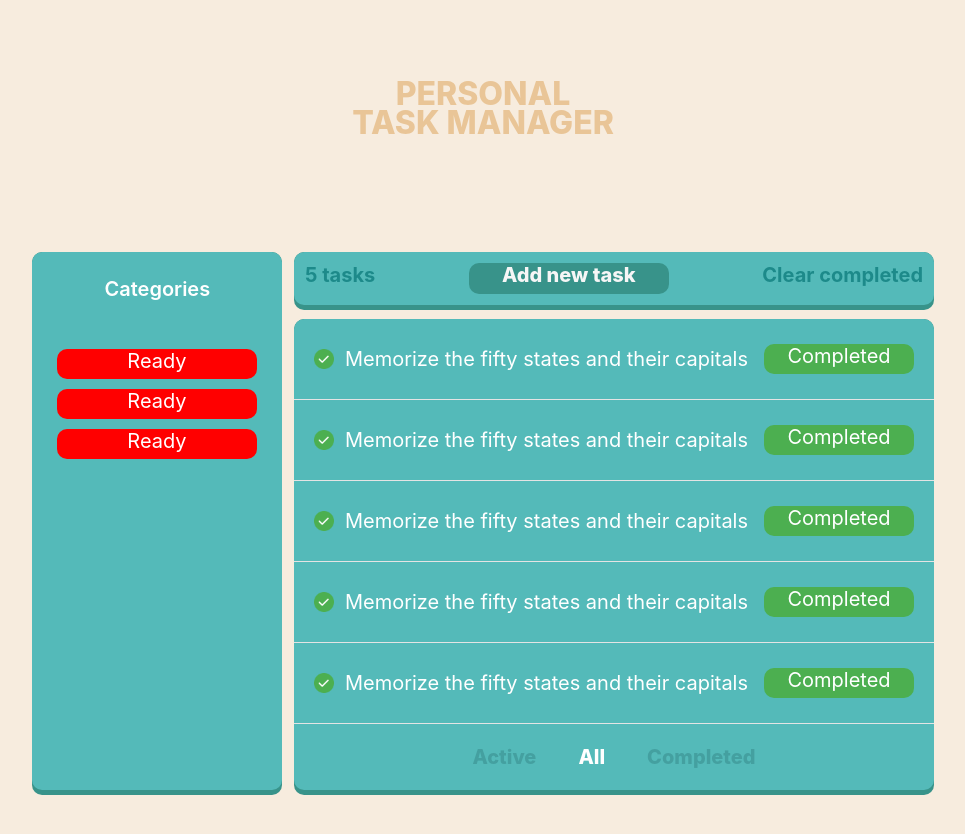
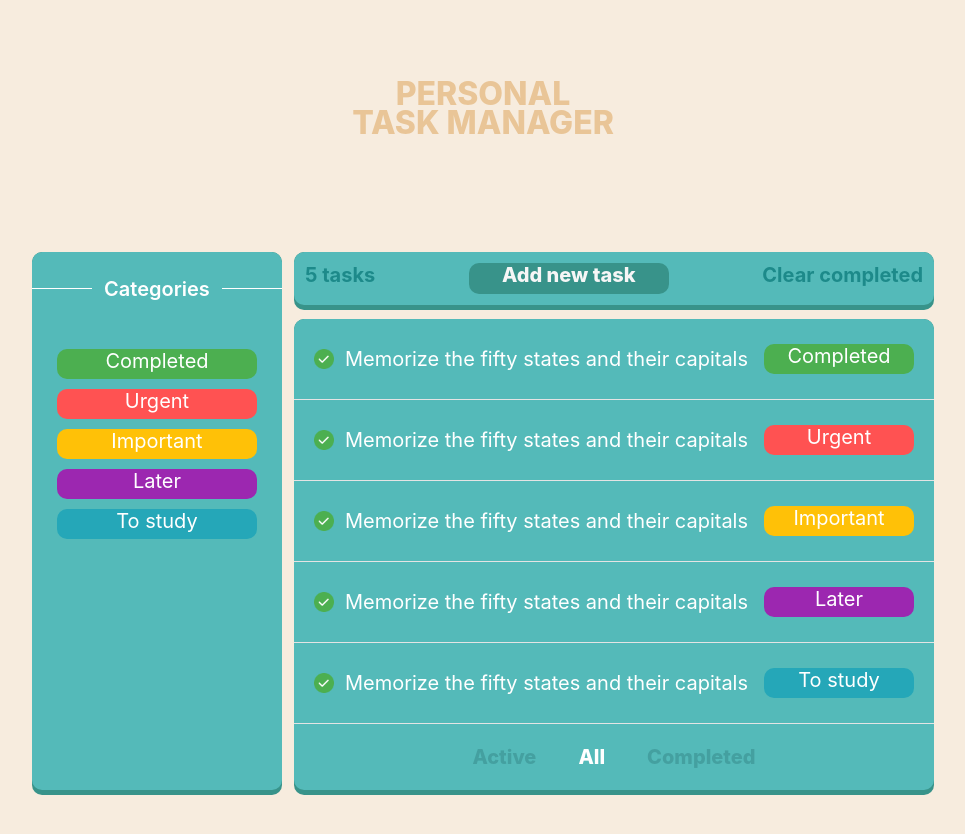
Before and after one commit to nbespalovv/nbespalovv_web, a React (Create React App) app: page / in a window 1280 px wide. Shown: the top 834 px of the page, without its empty margins (157-1122 px from the left). Built offline with nearby package versions, Linux system fonts and the light colour scheme.

Commit message:
Frontend semidone

```diff
--- a/src/App.css
+++ b/src/App.css
@@ -113,9 +113,7 @@ body {
 }
 
 .job-categories-title {
-    width: 105px;
     color: #FFF;
-    margin-top: 25px;
     font-size: 20px;
     font-style: normal;
     font-weight: 600;
@@ -140,6 +138,72 @@ body {
     background-color: #38938A;
 }
 
+.job-categories-title-wrapper {
+    width: 100%;
+    display: flex;
+    justify-content: space-between;
+    align-items: center;
+    margin-top: 25px;
+}
+
+.job-create-task-module {
+    width: 500px;
+    height: 450px;
+    border-radius: 10px;
+    border: 2px solid #FFF;
+    background: #54BAB9;
+}
+.job-create-task-title-wrapper {
+    width: 100%;
+    display: flex;
+    justify-content: center;
+    margin-top: 25px;
+    flex-direction: column;
+    align-items: center;
+}
+
+.job-create-task-title {
+    color: #FFF;
+    font-size: 20px;
+    font-style: normal;
+    font-weight: 700;
+    line-height: normal;
+}
+
+.job-input {
+    margin-top: 18px;
+    width: 420px;
+    height: 40px;
+    border-radius: 10px;
+    background: #FFF;
+    display: flex;
+    flex-direction: column;
+    justify-content: center;
+    padding-left: 8px;
+}
+
+.job-input-title {
+    width: 402px;
+    color: #858585;
+    font-size: 20px;
+    font-style: normal;
+    font-weight: 400;
+    border: none;
+    outline: none;
+
+}
+
+.job-input-title:focus {
+    border: none;
+    outline: none;
+}
+
+.horizontal-line {
+    height: 1px;
+    width: 60px;
+    background-color: white;
+}
+
 article {
     display: flex;
     justify-content: center;
@@ -161,3 +225,10 @@ footer {
     display: flex;
     min-height: 250px;
 }
+
+.dialog {
+    position: fixed;
+    top: 50%;
+    left: 50%;
+    transform: translate(-50%) translateY(-50%);
+}
--- a/src/App.js
+++ b/src/App.js
@@ -1,9 +1,13 @@
 import './App.css';
-import React from "react";
+import React, {useState} from "react";
 import JobModule from "./components/JobModule";
 import JobCategoriesModule from "./components/JobCategoriesModule";
+import JobCreateModule from "./components/JobCreateModule";
+import NewJobDialog from "./components/NewJobDialog";
 
 function App() {
+    const [isOpen, setOpen] = useState(false)
+
     return (
         <div className="App">
             <header>
@@ -14,11 +18,11 @@ function App() {
 
             <article>
                 <JobCategoriesModule/>
-                <JobModule/>
+                <JobModule onCreateTaskClick={() => setOpen(true)}/>
+                <NewJobDialog isOpen={isOpen} onClose={() => setOpen(false)}/>
             </article>
 
             <footer>
-
             </footer>
         </div>
     );
--- /dev/null
+++ b/src/components/JobCreateModule.jsx
@@ -0,0 +1,9 @@
+import JobCreate from "./job-create/JobCreate";
+
+const JobCreateModule = (props) => (
+    <div className={"job-create-task-module"}>
+        <JobCreate/>
+    </div>
+)
+
+export default JobCreateModule;
--- a/src/components/JobModule.jsx
+++ b/src/components/JobModule.jsx
@@ -4,7 +4,7 @@ import React from "react";
 
 const JobModule = (props) => (
     <div className={"job-module"}>
-        <JobListTitle/>
+        <JobListTitle onCreateTaskClick={props.onCreateTaskClick}/>
         <JobList items={[
             {
                 "state": "Completed",
@@ -12,23 +12,23 @@ const JobModule = (props) => (
                 "title": "Memorize the fifty states and their capitals"
             },
             {
-                "state": "Completed",
-                "color": "#4CAF50",
+                "state": "Urgent",
+                "color": "#FF5252",
                 "title": "Memorize the fifty states and their capitals"
             },
             {
-                "state": "Completed",
-                "color": "#4CAF50",
+                "state": "Important",
+                "color": "#FFC107",
                 "title": "Memorize the fifty states and their capitals"
             },
             {
-                "state": "Completed",
-                "color": "#4CAF50",
+                "state": "Later",
+                "color": "#9C27B0",
                 "title": "Memorize the fifty states and their capitals"
             },
             {
-                "state": "Completed",
-                "color": "#4CAF50",
+                "state": "To study",
+                "color": "#25A7B8",
                 "title": "Memorize the fifty states and their capitals"
             }
         ]}/>
--- /dev/null
+++ b/src/components/NewJobDialog.jsx
@@ -0,0 +1,16 @@
+import JobCreateModule from "./JobCreateModule";
+import React from "react";
+
+const NewJobDialog = (props) => {
+
+    if(!props.isOpen)
+        return
+
+    return (
+        <div className={"dialog"}>
+            <JobCreateModule/>
+        </div>
+    )
+}
+
+export default NewJobDialog;
--- a/src/components/job-categories/JobCategories.jsx
+++ b/src/components/job-categories/JobCategories.jsx
@@ -5,9 +5,11 @@ const JobCategories = (props) => (
     <div className={"job-categories"}>
         <JobCategoriesTitle>Categories</JobCategoriesTitle>
         <div className={"job-categories-list"}>
-            <JobState state={"Ready"} color={"red"} className={"possible-category"}/>
-            <JobState state={"Ready"} color={"red"} className={"possible-category"}/>
-            <JobState state={"Ready"} color={"red"} className={"possible-category"}/>
+            <JobState state={"Completed"} color={"#4CAF50"} className={"possible-category"}/>
+            <JobState state={"Urgent"} color={"#FF5252"} className={"possible-category"}/>
+            <JobState state={"Important"} color={"#FFC107"} className={"possible-category"}/>
+            <JobState state={"Later"} color={"#9C27B0"} className={"possible-category"}/>
+            <JobState state={"To study"} color={"#25A7B8"} className={"possible-category"}/>
         </div>
     </div>
 )
--- a/src/components/job-categories/JobCategoriesTitle.js
+++ b/src/components/job-categories/JobCategoriesTitle.js
@@ -1,5 +1,9 @@
 const JobCategoriesTitle = (props) => (
-    <span className={"job-categories-title"}>Categories</span>
+    <div className={"job-categories-title-wrapper"}>
+        <div className={"horizontal-line"}></div>
+        <span className={"job-categories-title"}>Categories</span>
+        <div className={"horizontal-line"}></div>
+    </div>
 )
 
 export default JobCategoriesTitle;
--- /dev/null
+++ b/src/components/job-create/JobCreate.jsx
@@ -0,0 +1,12 @@
+import JobCategoriesTitle from "../job-categories/JobCategoriesTitle";
+import JobCreateTitle from "./JobCreateTitle";
+import JobInput from "./JobInput";
+
+const JobCreate = (props) => (
+    <div className={"job-create-task-title-wrapper"}>
+        <JobCreateTitle>CREATE TASK</JobCreateTitle>
+        <JobInput/>
+    </div>
+)
+
+export default JobCreate;
--- /dev/null
+++ b/src/components/job-create/JobCreateTitle.jsx
@@ -0,0 +1,5 @@
+const JobCreateTitle = (props) => (
+    <span className={"job-create-task-title"}>CREATE TASK</span>
+)
+
+export default JobCreateTitle;
--- /dev/null
+++ b/src/components/job-create/JobInput.jsx
@@ -0,0 +1,8 @@
+const JobInput = (props) => (
+    <div className={"job-input"}>
+        <input className={"job-input-title"} type={"text"} placeholder={"Text description..."}/>
+    </div>
+
+)
+
+export default JobInput;
--- a/src/components/job-list-title/JobListTitle.jsx
+++ b/src/components/job-list-title/JobListTitle.jsx
@@ -4,7 +4,7 @@ const JobListTitle = (props) => (
     <div className={"job-list-title"}>
         <div className={"job-list-title-inner"}>
             <span>5 tasks</span>
-            <PrimaryButton>Add new task</PrimaryButton>
+            <PrimaryButton onClick={props.onCreateTaskClick}>Add new task</PrimaryButton>
             <span>Clear completed</span>
         </div>
     </div>
--- a/src/components/job-list-title/PrimaryButton.jsx
+++ b/src/components/job-list-title/PrimaryButton.jsx
@@ -1,5 +1,5 @@
 const PrimaryButton = (props) => (
-    <div className={"add-new-task"}>
+    <div className={"add-new-task"} onClick={props.onClick}>
         {props.children}
     </div>
 )
```
